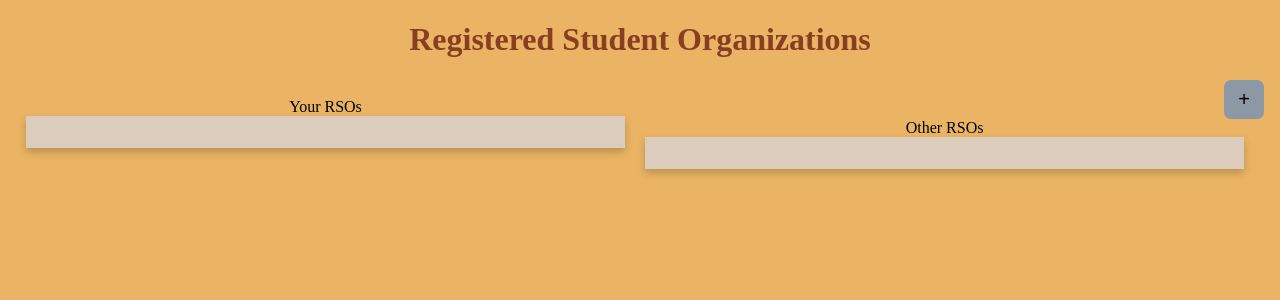
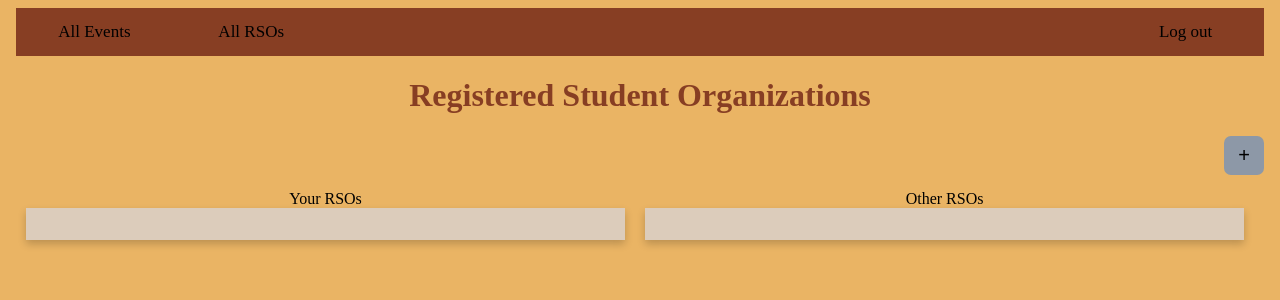
Before and after one commit to Fedbca123/CollegeEvents, a React (Create React App) app in the folder eventswebapp/: page /orgs in a window 1280 px wide. Shown: the top 300 px of the page. Built offline with nearby package versions, Linux system fonts and the light colour scheme.

Commit message:
nav bar and stuff

```diff
--- a/eventswebapp/src/App.js
+++ b/eventswebapp/src/App.js
@@ -1,13 +1,12 @@
 import React from 'react'
 import LoginScreen from "./screens/loginScreen.js";
-import Dashboard from './screens/dashboard.js';
+import Events from './screens/events.js';
 import RegisterScreen from './screens/registerScreen.js';
 import StudentOrgs from './screens/studentOrgs.js';
 import NewEvent from './screens/newEvent.js';
 import NewRSO from './screens/newRSO.js';
 import University from './screens/universityProfile.js';
 import { BrowserRouter, Routes, Route } from 'react-router-dom';
-import ReactDOM from "react-dom/client";
 
 export default function App() {
   return (
@@ -16,10 +15,10 @@ export default function App() {
           <Route path="/" element={<LoginScreen />} />
           <Route path="/register" element={<RegisterScreen />} />
           <Route path="/uProfile" element={<University />} />
-          <Route path="/dash" element={<Dashboard />} />
+          <Route path="/events" element={<Events />} />
           <Route path="/orgs" element={<StudentOrgs />} />
-          <Route path="/event" element={<NewEvent />} />
-          <Route path="/rso" element={<NewRSO />} />
+          <Route path="/newEvent" element={<NewEvent />} />
+          <Route path="/newRSO" element={<NewRSO />} />
       </Routes>
     </BrowserRouter>
   );
--- /dev/null
+++ b/eventswebapp/src/screens/events.js
@@ -0,0 +1,77 @@
+import React, { useState } from 'react';
+import { Link } from 'react-router-dom';
+
+function openForm() {
+    //document.getElementById("myForm").style.display = "block";
+    console.log("Open");
+}
+
+function closeForm() {
+//document.getElementById("myForm").style.display = "none";
+    console.log("Close");
+}
+
+export default function Events() {
+    return (
+        <body>
+            <div class="topnav">
+                <Link to="/events" className="navbarButt">All Events</Link>
+                <Link to="/orgs" className="navbarButt">All RSOs</Link>
+                <Link to="/" className="logoutButt">Log out</Link>
+            </div>
+            <div className="dashHead">
+                <h1>Events</h1>
+                <Link to="/newEvent">
+                    <button className="addNewButt"type='button'>+</button><br/><br/><br/>
+                </Link>
+                {/* <div className="form-popup" id="myForm">
+                    <form action='/action_page.php' className="form-container">
+                    <h1>New Event</h1>
+                        <label id="event"><b>Name</b></label>
+                        <input type="text" placeholder="Enter Name of Event" name="event" required />
+
+                        <label id="date"><b>Date</b></label>
+                        <input type="text" placeholder="Enter Date of Event" name="date" required/>
+
+                        <label id="time"><b>Time</b></label>
+                        <input type="text" placeholder="Enter Time of Event" name="time" required/>
+
+                        <label id="location"><b>Location</b></label>
+                        <input type="text" placeholder="Enter Location of Event" name="location" required/>
+
+                        <label id="category"><b>Category</b></label>
+                        <input type="text" placeholder="Enter Category of Event" name="category" required/>
+
+                        <label id="pnumber"><b>Phone Number</b></label>
+                        <input type="text" placeholder="Enter Number for Event" name="pnumber" required/>
+
+                        <label id="email"><b>Email Address</b></label>
+                        <input type="text" placeholder="Enter Email for Event" name="email" required/>
+
+                        <label id="description"><b>Description</b></label>
+                        <input type="text" placeholder="Enter Description of Event" name="description" required/>
+
+                        <button type="submit" className="btn">Create</button>
+                        <button type="button" className="btn cancel" onClick={closeForm()}>Close</button>
+                    </form>
+                </div> */}
+            </div>
+            <div className="row">
+                <div className="columnName">Public
+                    <div className="card">
+                        Hello
+                    </div>
+                </div>
+                <div className="columnName">Private
+                    <div className="card"></div>
+                </div>
+                <div className="columnName">RSO
+                    <div className="card"></div>
+                </div>
+                <div className="columnName">Favorites
+                    <div className="card"></div>
+                </div>
+            </div>
+        </body>
+    )
+}
--- a/eventswebapp/src/screens/loginScreen.js
+++ b/eventswebapp/src/screens/loginScreen.js
@@ -38,8 +38,8 @@ const LoginScreen = () => {
                 <br/><br/>
                 <input className="input" placeholder="Password" type="password" onChange={handlePassword}/>
                 <br/><br/>
-                <Link to="/dash">
-                    <button type="button">Login</button>
+                <Link to="/events">
+                    <button type="button">Submit</button>
                 </Link>
                 <br/><br/>
                 <Link to="/register">
--- a/eventswebapp/src/screens/newEvent.js
+++ b/eventswebapp/src/screens/newEvent.js
@@ -5,6 +5,11 @@ export default function NewEvent() {
 
     return (
         <body>
+            <div class="topnav">
+                <Link to="/events" className="navbarButt">All Events</Link>
+                <Link to="/orgs" className="navbarButt">All RSOs</Link>
+                <Link to="/" className="logoutButt">Log out</Link>
+            </div>
             <h1>Register a New Event</h1>
             <form>
                 <label className="label">Name: </label>
--- a/eventswebapp/src/screens/newRSO.js
+++ b/eventswebapp/src/screens/newRSO.js
@@ -4,6 +4,11 @@ import { Link } from 'react-router-dom';
 export default function NewRSO() {
     return (
         <body>
+            <div class="topnav">
+                <Link to="/events" className="navbarButt">All Events</Link>
+                <Link to="/orgs" className="navbarButt">All RSOs</Link>
+                <Link to="/" className="logoutButt">Log out</Link>
+            </div>
             <h1>Create a new RSO</h1>
             <form>
                 <label className="label">RSO Name: </label>
--- a/eventswebapp/src/screens/registerScreen.js
+++ b/eventswebapp/src/screens/registerScreen.js
@@ -1,4 +1,5 @@
 import React, { useState } from 'react'
+import { Link } from 'react-router-dom';
 
 const RegisterScreen = () => {
     const [userId, setUserId] = useState('');
@@ -47,8 +48,11 @@ const RegisterScreen = () => {
                 <label className="label">Password: </label>
                 <input className="input" value={password} type="password" onChange={handlePassword}/>
                 <br/><br/>
-                <button className="btn1" type="submit" onClick={handleSubmit}>Register</button>
-                <button className="btn2">Login</button>
+                <button className="btn1" type="submit" onClick={handleSubmit}>Submit</button>
+                <br/><br/>
+                <Link to="/">
+                    <button type="button">Login</button>
+                </Link>
             </form>
         </div>
     </body>
--- a/eventswebapp/src/screens/studentOrgs.js
+++ b/eventswebapp/src/screens/studentOrgs.js
@@ -1,12 +1,19 @@
 import React, { useState } from 'react'
-
+import { Link } from 'react-router-dom';
 
 export default function StudentOrgs () {
     return (
         <body>
+            <div class="topnav">
+                <Link to="/events" className="navbarButt">All Events</Link>
+                <Link to="/orgs" className="navbarButt">All RSOs</Link>
+                <Link to="/" className="logoutButt">Log out</Link>
+            </div>
             <div className="RSOlist">
                 <h1>Registered Student Organizations</h1>
-                <button className="addNewButt" onClick="openForm()">+</button>
+                <Link to="/newRSO">
+                    <button className="addNewButt"type='button'>+</button><br/><br/>
+                </Link>
                 <br></br>
             </div>
             <div className="row">
--- a/eventswebapp/src/styles/login.css
+++ b/eventswebapp/src/styles/login.css
@@ -25,8 +25,7 @@ body {
     padding: 0 10px;
   }
 
-  /* Clear floats after the columns */
-  .row:after {
+.row:after {
     content: "";
     display: table;
     clear: both;
@@ -37,6 +36,17 @@ body {
     display: inline;
     justify-content: center;
 }
+
+.pageButt {
+    background-color: #DCCCBB;
+    color: #000;
+    border: none;
+    padding: 16px 32px;
+    font-size: 20px;
+    border-radius: 7px;
+    margin-right: 20px;
+}
+
 .addNewButt {
     float: right;
     background-color: #8D98A7;
@@ -45,6 +55,10 @@ body {
     padding: 8px 14px;
     font-size: 20px;
     border-radius: 7px;
+}
+
+.addNewButt:hover {
+    background-color: #D3D3D3;
 }
 
 .card {
@@ -104,3 +118,40 @@ body {
 #time {
     width: 95px
 }
+
+/* Add a black background color to the top navigation */
+.topnav {
+    background-color: #873e23;
+    overflow: hidden;
+  }
+
+  /* Style the links inside the navigation bar */
+  .topnav a {
+    color: #000;
+    text-align: center;
+    padding: 14px 16px;
+    text-decoration: none;
+    font-size: 17px;
+  }
+
+  /* Change the color of links on hover */
+  .topnav a:hover {
+    background-color: #DCCCBB;;
+    color: black;
+  }
+
+  /* Add a color to the active/current link */
+  .topnav a.active {
+    background-color: #04AA6D;
+    color: white;
+  }
+
+.navbarButt {
+    float: left;
+    width: 10%;
+}
+
+.logoutButt {
+    float: right;
+    width: 10%;
+}
```
Also changed, not shown: eventswebapp/src/screens/dashboard.js (+8 -62 lines).
